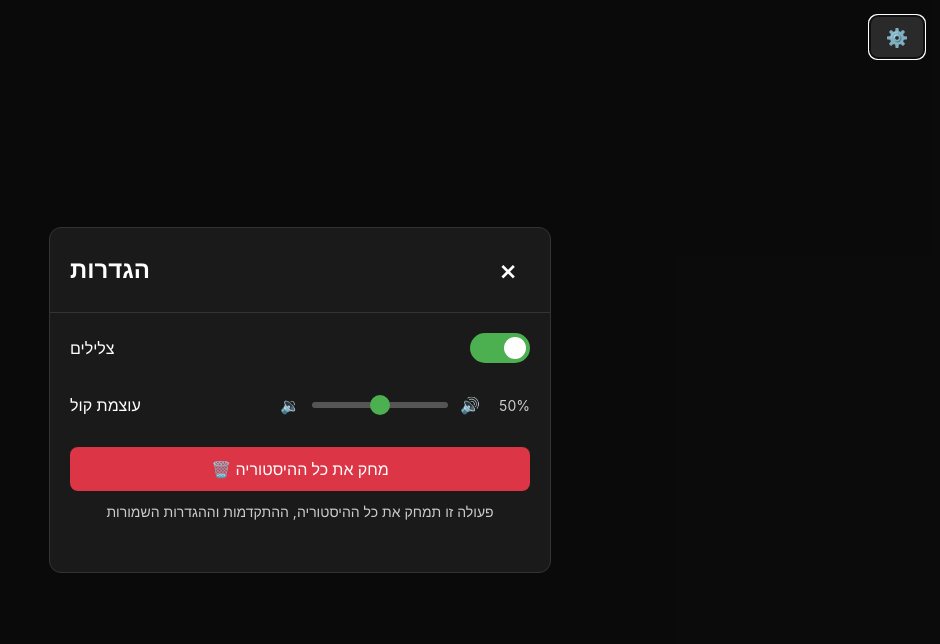
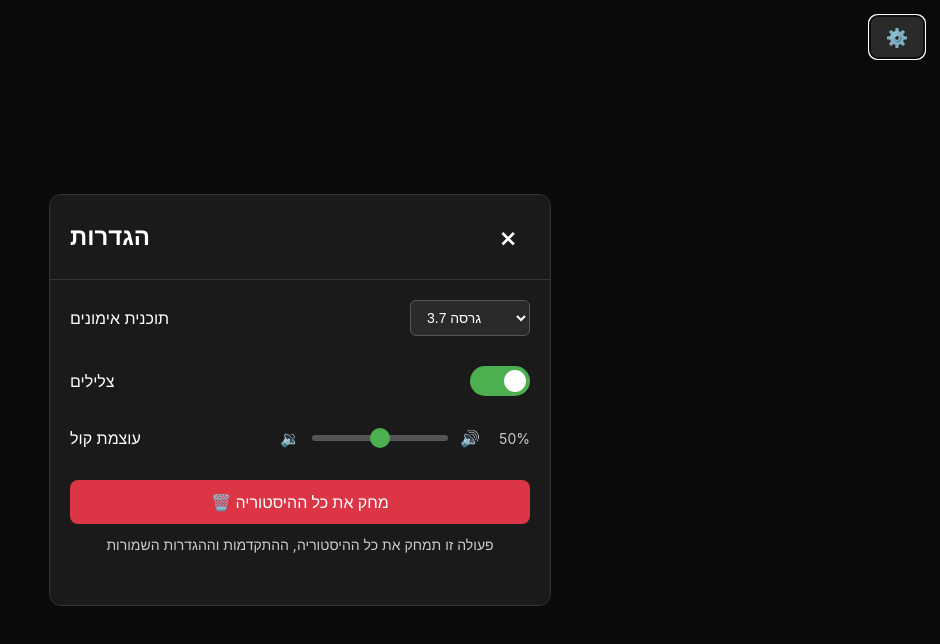
Before and after one commit to yoavtsook2806/yoav-fun-packages, a React (Vite) app in the folder packages/matan-trainings/: page / in a window 1280 px wide. Both pictures are taken after a click on the button "⚙️". Shown: the top 644 px of the page, without its empty margins (340-1280 px from the left). Built offline with nearby package versions, Linux system fonts and the light colour scheme.

Commit message:
nice changes

```diff
--- a/packages/matan-trainings/src/App.tsx
+++ b/packages/matan-trainings/src/App.tsx
@@ -1,6 +1,6 @@
 import { useState, useEffect } from 'react';
-import { trainings } from './data/trainings';
 import { TrainingState, ExerciseState } from './types';
+import { getLatestTrainingPlan, getTrainingPlanByVersion } from './data/trainingPlans';
 import TrainingSelection from './components/TrainingSelection';
 import ExerciseFlow from './components/ExerciseFlow';
 import TrainingComplete from './components/TrainingComplete';
@@ -23,6 +23,12 @@ import {
 } from './utils/exerciseHistory';
 
 function App() {
+  // Get the latest training plan as default
+  const latestPlan = getLatestTrainingPlan();
+
+  // Current training plan (session-only, not saved to localStorage)
+  const [currentTrainingPlan, setCurrentTrainingPlan] = useState(latestPlan);
+
   const [trainingState, setTrainingState] = useState<TrainingState>({
     selectedTraining: null,
     restTime: 60,
@@ -30,6 +36,7 @@ function App() {
     exercises: [],
     exerciseStates: {},
     isTrainingComplete: false,
+    trainingPlanVersion: latestPlan.version,
   });
 
   // Track if this is a fresh completion (to show congratulation only once)
@@ -42,6 +49,25 @@ function App() {
   useEffect(() => {
     removeDuplicateHistoryEntries();
   }, []);
+
+  // Handle training plan change (session-only)
+  const handleTrainingPlanChange = (version: string) => {
+    const newPlan = getTrainingPlanByVersion(version);
+    if (newPlan) {
+      setCurrentTrainingPlan(newPlan);
+      // Reset training state when changing plans
+      setTrainingState(prev => ({
+        ...prev,
+        selectedTraining: null,
+        currentExerciseIndex: 0,
+        exercises: [],
+        exerciseStates: {},
+        isTrainingComplete: false,
+        trainingPlanVersion: version,
+      }));
+      setShowCongratulation(false);
+    }
+  };
 
   const handleClearAllHistory = () => {
     const confirmed = window.confirm(
@@ -60,12 +86,12 @@ function App() {
   };
 
   const initializeTraining = (trainingType: string) => {
-    const exercises = Object.keys(trainings[trainingType]);
+    const exercises = Object.keys(currentTrainingPlan.trainings[trainingType]);
     const exerciseStates: { [exerciseName: string]: ExerciseState } = {};
 
     let allCompleted = true;
     exercises.forEach(exerciseName => {
-      const exercise = trainings[trainingType][exerciseName];
+      const exercise = currentTrainingPlan.trainings[trainingType][exerciseName];
 
       // Priority: default weight > last used weight from history
       const defaultWeight = getDefaultWeight(exerciseName);
@@ -110,6 +136,7 @@ function App() {
       exercises,
       exerciseStates,
       isTrainingComplete: allCompleted, // Set to true if all exercises were already completed today
+      trainingPlanVersion: currentTrainingPlan.version,
     });
 
     // Don't show congratulation when loading a previously completed training
@@ -124,6 +151,7 @@ function App() {
       exercises: [],
       exerciseStates: {},
       isTrainingComplete: false,
+      trainingPlanVersion: currentTrainingPlan.version,
     });
     setShowCongratulation(false);
   };
@@ -142,7 +170,7 @@ function App() {
 
       // If exercise is being completed for the first time, save to history
       if (!currentState.completed && updates.completed === true) {
-        const exercise = trainings[prev.selectedTraining!][exerciseName];
+        const exercise = currentTrainingPlan.trainings[prev.selectedTraining!][exerciseName];
         const historyEntry = {
           date: new Date().toISOString(),
           weight: newState.weight && newState.weight > 0 ? newState.weight : undefined,
@@ -216,6 +244,8 @@ function App() {
           <SettingsModal
             onClose={() => setShowSettings(false)}
             onClearAllHistory={handleClearAllHistory}
+            currentTrainingPlanVersion={currentTrainingPlan.version}
+            onTrainingPlanChange={handleTrainingPlanChange}
           />
         )}
       </div>
@@ -235,7 +265,8 @@ function App() {
         </button>
         <TrainingSelection
           onSelectTraining={initializeTraining}
-          availableTrainings={Object.keys(trainings)}
+          availableTrainings={Object.keys(currentTrainingPlan.trainings)}
+          trainingPlanVersion={currentTrainingPlan.version}
         />
 
         {/* Settings Modal */}
@@ -243,6 +274,8 @@ function App() {
           <SettingsModal
             onClose={() => setShowSettings(false)}
             onClearAllHistory={handleClearAllHistory}
+            currentTrainingPlanVersion={currentTrainingPlan.version}
+            onTrainingPlanChange={handleTrainingPlanChange}
           />
         )}
       </div>
@@ -252,7 +285,7 @@ function App() {
   return (
     <ExerciseFlow
       trainingState={trainingState}
-      trainings={trainings}
+      trainings={currentTrainingPlan.trainings}
       onUpdateExerciseState={updateExerciseState}
       onGoToExercise={goToExercise}
       onNextExercise={nextExercise}
--- a/packages/matan-trainings/src/components/ExerciseFlow.tsx
+++ b/packages/matan-trainings/src/components/ExerciseFlow.tsx
@@ -145,12 +145,6 @@ const ExerciseFlow: React.FC<ExerciseFlowProps> = ({
     });
   };
 
-  const handleSeeVideo = () => {
-    const exercise = trainings[trainingState.selectedTraining!][currentExerciseName];
-    if (exercise.link && exercise.link.trim() !== '') {
-      window.open(exercise.link, '_blank');
-    }
-  };
 
   const handleSeeHistory = () => {
     setHistoryModal(currentExerciseName);
@@ -283,14 +277,6 @@ const ExerciseFlow: React.FC<ExerciseFlowProps> = ({
             </div>
           </div>
           <div className="header-actions-row">
-            <button
-              className={`header-action-btn ${!currentExercise?.link || currentExercise?.link.trim() === '' ? 'disabled' : ''}`}
-              onClick={handleSeeVideo}
-              disabled={!currentExercise?.link || currentExercise?.link.trim() === ''}
-              title="צפה בסרטון"
-            >
-              📹
-            </button>
             <button
               className="header-action-btn"
               onClick={handleSeeHistory}
--- a/packages/matan-trainings/src/components/SettingsModal.tsx
+++ b/packages/matan-trainings/src/components/SettingsModal.tsx
@@ -1,15 +1,24 @@
 import React, { useState, useEffect } from 'react';
 import { getSoundSettings, saveSoundSettings } from '../utils/exerciseHistory';
 import { soundManager } from '../utils/soundUtils';
+import { getAvailableVersions } from '../data/trainingPlans';
 
 interface SettingsModalProps {
   onClose: () => void;
   onClearAllHistory: () => void;
+  currentTrainingPlanVersion: string;
+  onTrainingPlanChange: (version: string) => void;
 }
 
-const SettingsModal: React.FC<SettingsModalProps> = ({ onClose, onClearAllHistory }) => {
+const SettingsModal: React.FC<SettingsModalProps> = ({
+  onClose,
+  onClearAllHistory,
+  currentTrainingPlanVersion,
+  onTrainingPlanChange
+}) => {
   const [soundEnabled, setSoundEnabled] = useState(true);
   const [volume, setVolume] = useState(250);
+  const availableVersions = getAvailableVersions();
 
   useEffect(() => {
     // Load current sound settings
@@ -56,6 +65,26 @@ const SettingsModal: React.FC<SettingsModalProps> = ({ onClose, onClearAllHistor
         </div>
 
         <div className="modal-body">
+          {/* Training Plan Selection */}
+          <div className="settings-section">
+            <div className="settings-item">
+              <label className="settings-label">
+                <span>תוכנית אימונים</span>
+                <select
+                  value={currentTrainingPlanVersion}
+                  onChange={(e) => onTrainingPlanChange(e.target.value)}
+                  className="training-plan-select"
+                >
+                  {availableVersions.map(version => (
+                    <option key={version} value={version}>
+                      גרסה {version}
+                    </option>
+                  ))}
+                </select>
+              </label>
+            </div>
+          </div>
+
           {/* Sound Toggle */}
           <div className="settings-section">
             <div className="settings-item">
--- a/packages/matan-trainings/src/components/TrainingSelection.tsx
+++ b/packages/matan-trainings/src/components/TrainingSelection.tsx
@@ -3,11 +3,13 @@ import React, { useState } from 'react';
 interface TrainingSelectionProps {
   onSelectTraining: (trainingType: string) => void;
   availableTrainings: string[];
+  trainingPlanVersion: string;
 }
 
 const TrainingSelection: React.FC<TrainingSelectionProps> = ({
   onSelectTraining,
   availableTrainings,
+  trainingPlanVersion,
 }) => {
   const [selectedTraining, setSelectedTraining] = useState<string>('');
 
@@ -20,6 +22,7 @@ const TrainingSelection: React.FC<TrainingSelectionProps> = ({
   return (
     <div className="training-selection">
       <h1>קדי לא פראייר</h1>
+      <div className="training-plan-version">{trainingPlanVersion}</div>
 
       <div className="training-buttons">
         {availableTrainings.map((training) => (
--- /dev/null
+++ b/packages/matan-trainings/src/data/trainingPlans.ts
@@ -0,0 +1,43 @@
+import { Trainings } from '../types';
+import { trainings as v35 } from './trainingPlan-v3.5';
+import { trainings as v36 } from './trainingPlan-v3.6';
+import { trainings as v37 } from './trainingPlan-v3.7';
+
+export interface TrainingPlan {
+  version: string;
+  name: string;
+  trainings: Trainings;
+}
+
+export const trainingPlans: TrainingPlan[] = [
+  {
+    version: '3.5',
+    name: 'תוכנית אימונים 3.5',
+    trainings: v35
+  },
+  {
+    version: '3.6',
+    name: 'תוכנית אימונים 3.6',
+    trainings: v36
+  },
+  {
+    version: '3.7',
+    name: 'תוכנית אימונים 3.7',
+    trainings: v37
+  }
+];
+
+// Get the latest training plan (highest version)
+export const getLatestTrainingPlan = (): TrainingPlan => {
+  return trainingPlans[trainingPlans.length - 1];
+};
+
+// Get a specific training plan by version
+export const getTrainingPlanByVersion = (version: string): TrainingPlan | undefined => {
+  return trainingPlans.find(plan => plan.version === version);
+};
+
+// Get all available training plan versions
+export const getAvailableVersions = (): string[] => {
+  return trainingPlans.map(plan => plan.version);
+};
--- a/packages/matan-trainings/src/index.css
+++ b/packages/matan-trainings/src/index.css
@@ -129,6 +129,13 @@ button:disabled {
   align-items: center;
 }
 
+.training-plan-version {
+  font-size: 1rem;
+  color: #ccc;
+  font-weight: 400;
+  margin-top: -10px;
+}
+
 .training-buttons {
   display: flex;
   gap: 15px;
@@ -729,6 +736,7 @@ button:disabled {
   background: #555;
   outline: none;
   -webkit-appearance: none;
+  appearance: none;
 }
 
 .volume-slider::-webkit-slider-thumb {
@@ -798,6 +806,27 @@ button:disabled {
   .volume-control {
     min-width: 200px;
   }
+}
+
+/* Training Plan Select */
+.training-plan-select {
+  background: #2a2a2a;
+  border: 1px solid #555;
+  border-radius: 6px;
+  color: #ffffff;
+  padding: 8px 12px;
+  font-size: 14px;
+  min-width: 120px;
+}
+
+.training-plan-select:focus {
+  outline: none;
+  border-color: #4CAF50;
+}
+
+.training-plan-select option {
+  background: #2a2a2a;
+  color: #ffffff;
 }
 
 /* Exercise Info Modal */
```
Also changed, not shown: packages/matan-trainings/src/types.ts (+9 -2 lines), packages/matan-trainings/src/data/trainingPlan-v3.6.ts (renamed from packages/matan-trainings/src/data/trainings.ts).
